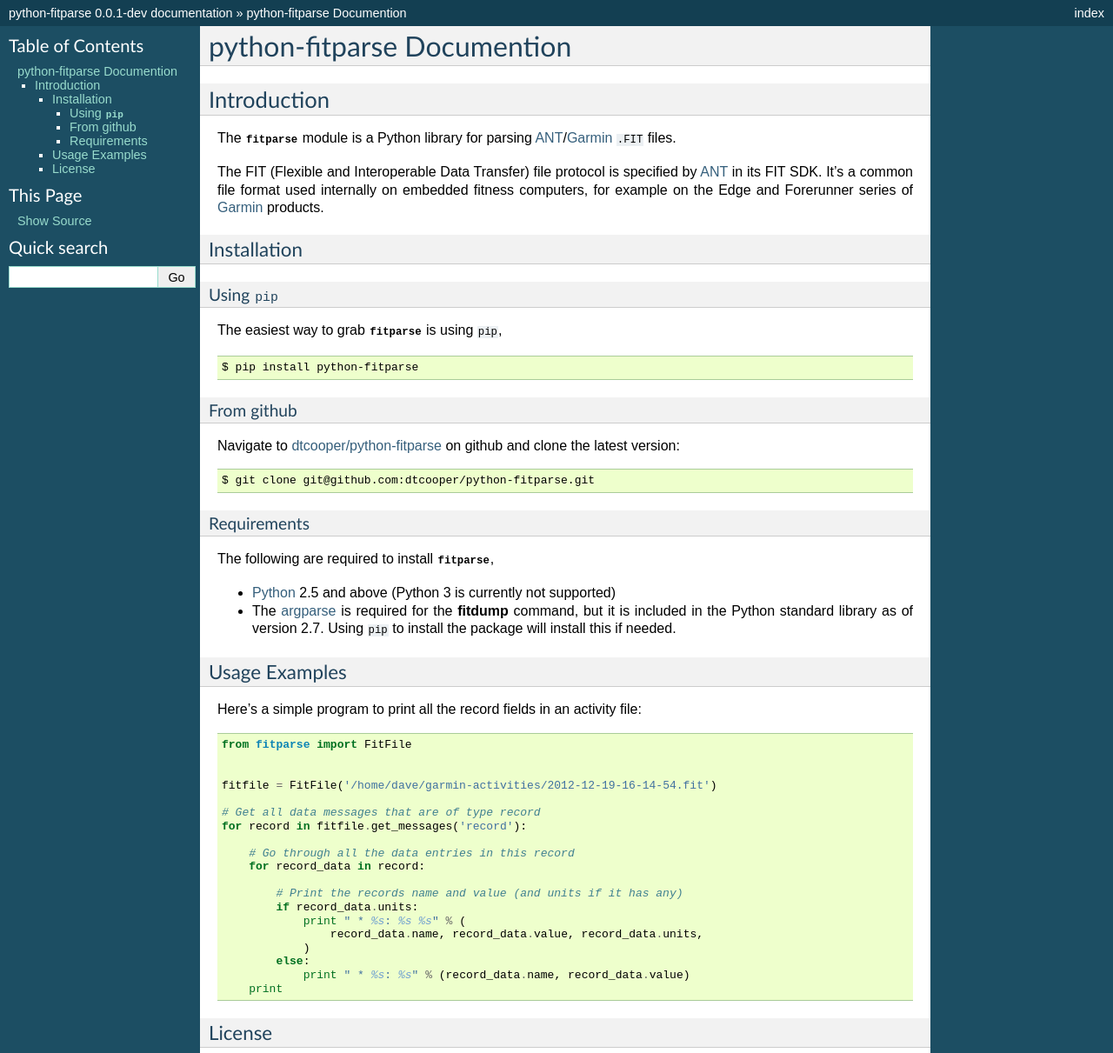
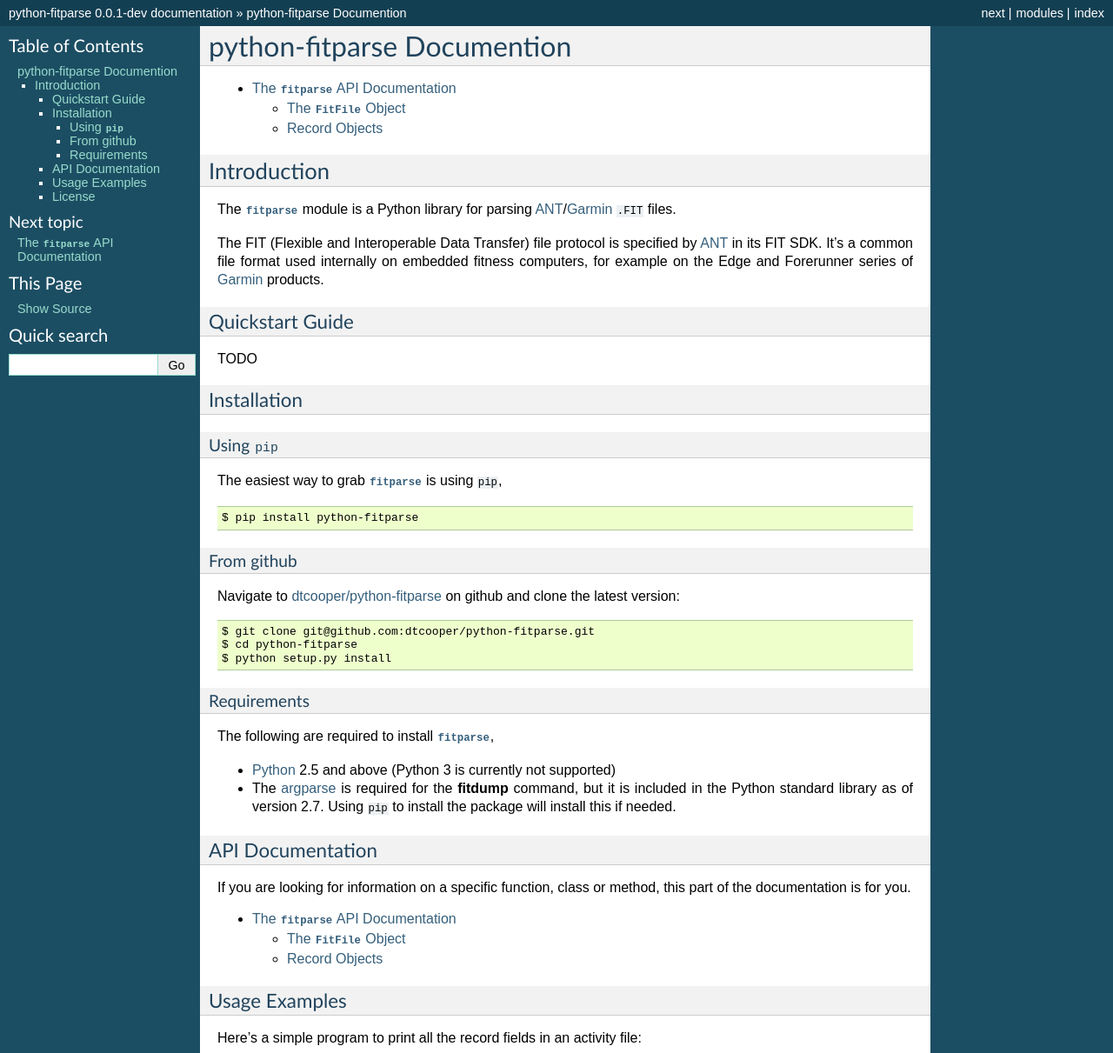
Before and after one commit to dtcooper/python-fitparse, a Sphinx documentation site: the page built from docs/index.rst, in a window 1280 px wide and 1400 px high, cut to the strip 0-1211 px from the top of the window. Shown: the whole strip at 87% size. Built offline with Sphinx 7.4.7, drawn with Linux system fonts in a browser that asks for light colours; some of the changed lines change nothing that is shown.

Commit message:
Added initial API docs (WIP with TODOs)

```diff
--- /dev/null
+++ b/docs/api.rst
@@ -0,0 +1,195 @@
+.. _api:
+
+The ``fitparse`` API Documentation
+==================================
+
+.. module:: fitparse
+
+
+The ``FitFile`` Object
+----------------------
+
+.. class:: FitFile(fileish, check_crc=True, data_processor=None)
+
+    Interface for reading a ``.FIT`` file.
+
+    Provided a ``.FIT`` file `fileish`, this is the main interface to parsing
+    a ``.FIT`` file and reading its data.
+
+    :param fileish: A file path, file-like object, or a string of bytes
+        representing FIT data to be read.
+
+        .. note:: Usage Notes
+
+            All of the following work with the `fileish` parameter::
+
+                # Specifying a file path
+                fitfile = FitFile('/path.to/fitfile.fit')
+
+                # Providing a file-like object
+                file_obj = open('/path.to/fitfile.fit', 'rb')
+                fitfile = FitFile(file_obj)
+
+                # Providing a raw string of bytes
+                file_obj = open('/path.to/fitfile.fit', 'rb')
+                raw_fit_data = file_obj.read()
+                fitfile = FitFile(raw_fit_data)
+
+    :param check_crc: Set to ``False`` if to disable CRC validation while
+        reading the current ``.FIT`` file.
+
+    :param data_processor: Use this parameter to specify an alternate data
+        processor object to use. If one is not provided, an instance of
+        :class:`FitFileDataProcessor` will be used.
+
+    :raises: Creating a :class:`FitFile` may raise a :exc:`FitParseError`
+        exception. See the :ref:`note on exceptions <exception_warning>`.
+
+
+    .. method:: get_messages(name=None, mesg_num=None, has_field=None, \
+        with_definitions=False, as_dict=False)
+
+        TODO: document and implement
+
+
+    .. method:: parse()
+
+        Parse the underlying FIT data completely.
+
+        :raises: May raise a :exc:`FitParseError` exception.
+
+        .. _exception_warning:
+        .. warning:: Note on Exceptions While Parsing a ``.FIT`` File
+
+            In general, any operation on a that :class:`FitFile` that results in
+            parsing the underlying FIT data may throw a :exc:`FitParseError`
+            exception when invalid data is encountered.
+
+            One way to catch these before you start reading going through the
+            messages contained in a :class:`FitFile` is to call
+            :meth:`parse()` immediately after creating a
+            :class:`FitFile` object. For example::
+
+
+                import sys
+                from fitparse import FitFile, FitParseError
+
+                try:
+                    fitfile = FitFile('/path.to/fitfile.fit')
+                    fitfile.parse()
+                except FitParseError, e:
+                    print "Error while parsing .FIT file: %s" % e
+                    sys.exit(1)
+
+
+            Any file related IO exceptions caught during a `read()` or `close()`
+            operation will be raised as usual.
+
+
+    .. attribute:: messages
+
+        The complete `list` of :class:`DataMessage` record objects that are
+        contained in this :class:`FitFile`. This list is provided as a
+        convenience attribute that wraps :meth:`get_messages()`. It is
+        functionally equivalent to::
+
+            class FitFile(object):
+                # ...
+
+                @property
+                def messages(self):
+                    return list(self.get_messages())
+
+        :raises: Reading this property may raise a :exc:`FitParseError`
+            exception. See the :ref:`note on exceptions <exception_warning>`.
+
+
+    .. attribute:: profile_version
+
+        The profile version of the FIT data read (see ANT FIT SDK for)
+
+    .. attribute:: protocol_version
+
+        The protocol version of the FIT data read (see ANT FIT SDK)
+
+
+Record Objects
+--------------
+
+
+Common Used Record Objects
+~~~~~~~~~~~~~~~~~~~~~~~~~~
+
+.. class:: DataMessage
+
+    A list of `DataMessage` objects are returned by
+    :meth:`FitFile.get_messages()` and :attr:`FitFile.messages`. These are not
+    meant to be created directly.
+
+    .. attribute:: fields
+
+        A `list` of :class:`FieldData` objects representing the fields contained
+        in this message.
+
+    .. method:: get(field_name, as_dict=False)
+
+        Returns a :class:`FieldData` for field `field_name` if it exists,
+        otherwise `None`. If `as_dict` is set to `True`, returns a `dict`
+        representation of the field (see :class:`FieldData.as_dict()`)
+
+    .. method:: get_value(field_name)
+
+        Returns the value of `field_name` if it exists, otherwise `None`
+
+    .. method:: get_values()
+
+        Return a `dict` mapping of field names to their values. For example::
+
+            >> data_message.get_values()
+            {
+                'altitude': 24.6,
+                'cadence': 97,
+                'distance': 81.97,
+                'grade': None,
+                'heart_rate': 153,
+                'position_lat': None,
+                'position_long': None,
+                'power': None,
+                'resistance': None,
+                'speed': 7.792,
+                'temperature': 20,
+                'time_from_course': None,
+                'timestamp': datetime.datetime(2011, 11, 6, 13, 41, 50)
+            }
+
+
+    .. method:: as_dict()
+
+        TODO: document me
+
+    .. attribute:: name
+
+        The name of this `DataMessage`, as defined by its :attr:`def_mesg`.
+
+    .. attribute:: def_mesg
+
+        .. note::
+
+            Generally this attribute is for access to FIT internals only
+
+        The :class:`DefinitionMessage` associated with this `DataMessage`.
+        These are encountered while parsing FIT data and are declared to define
+        the data contained in a `DataMessage.
+
+    .. attribute:: mesg_num
+
+        The message number of this `DataMessage`, as defined by its
+        :attr:`def_mesg`.
+
+    .. attribute:: mesg_type
+
+        The :class:`MessageType` associated with the :attr:`mesg_num` for this
+        `DataMessage`. If no associated message type is defined in the
+        :ref:`SDK profile <profile>`, then this is set to `None`.
+
+        TODO: Document SDK profile and update link
--- a/docs/index.rst
+++ b/docs/index.rst
@@ -4,6 +4,8 @@
 
 .. toctree::
    :maxdepth: 2
+
+   api
 
 
 Introduction
@@ -17,6 +19,12 @@
 by `ANT <http://www.thisisant.com>`_ in its FIT SDK. It's a common file format
 used internally on embedded fitness computers, for example on the Edge and
 Forerunner series of `Garmin <http://www.garmin.com>`_ products.
+
+
+Quickstart Guide
+----------------
+
+TODO
 
 
 Installation
@@ -39,6 +47,8 @@
 on github and clone the latest version::
 
     $ git clone git@github.com:dtcooper/python-fitparse.git
+    $ cd python-fitparse
+    $ python setup.py install
 
 
 Requirements
@@ -46,13 +56,26 @@
 
 The following are required to install :mod:`fitparse`,
 
-* `Python <http://python.org/>`_ 2.5 and above (Python 3 is currently not
+* `Python <http://www.python.org/>`_ 2.5 and above (Python 3 is currently not
   supported)
 
 * The `argparse <https://code.google.com/p/argparse/>`_ is required for the
   :command:`fitdump` command, but it is included in the Python standard library
   as of version 2.7. Using ``pip`` to install the package will install this if
   needed.
+
+
+API Documentation
+-----------------
+
+If you are looking for information on a specific function, class or method,
+this part of the documentation is for you.
+
+.. toctree::
+   :maxdepth: 2
+
+   api
+
 
 
 Usage Examples
```
